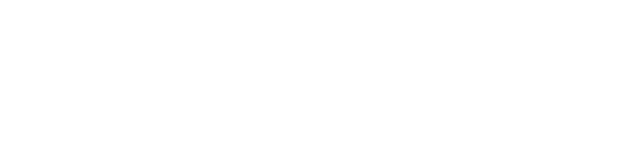
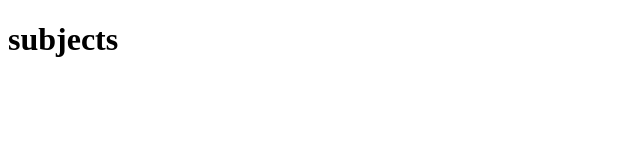
Before and after one commit to Lady-Lawrence/GroupProject1, a plain HTML site: page subjects.html in a window 1280 px wide. Shown: the whole page, without its empty margins (0-640 px from the left). Drawn offline with Linux system fonts and the light colour scheme.

Commit message:
Add content All of links are unresolved

```diff
--- a/subjects.html
+++ b/subjects.html
@@ -5,6 +5,6 @@
     <title>Information by Subject</title>
 </head>
 <body>
-
+<h1>subjects</h1>
 </body>
 </html>
```
